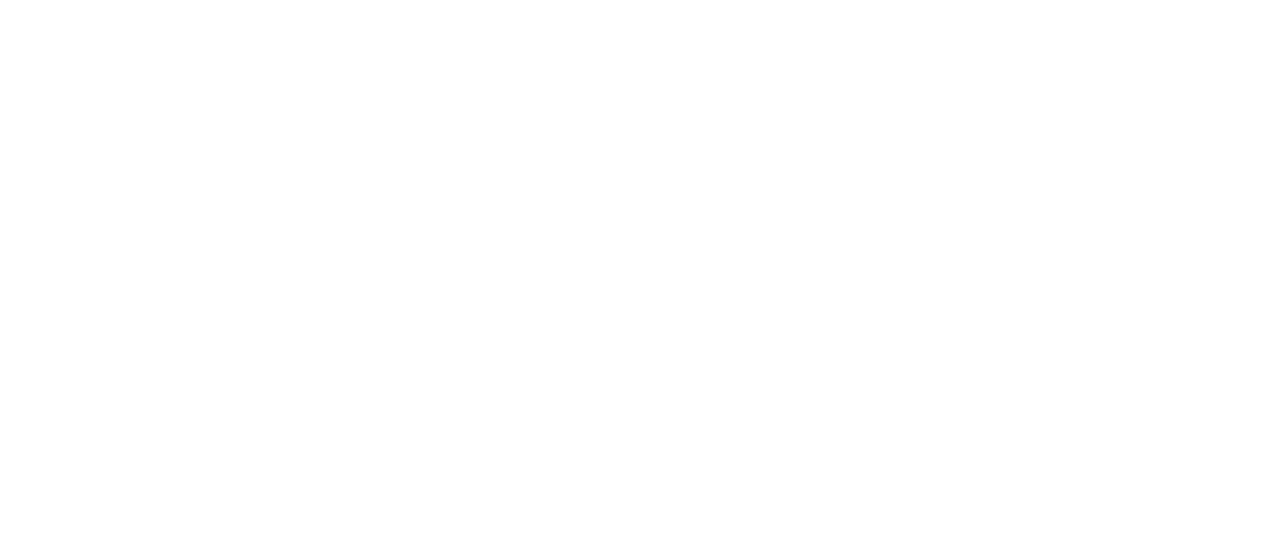
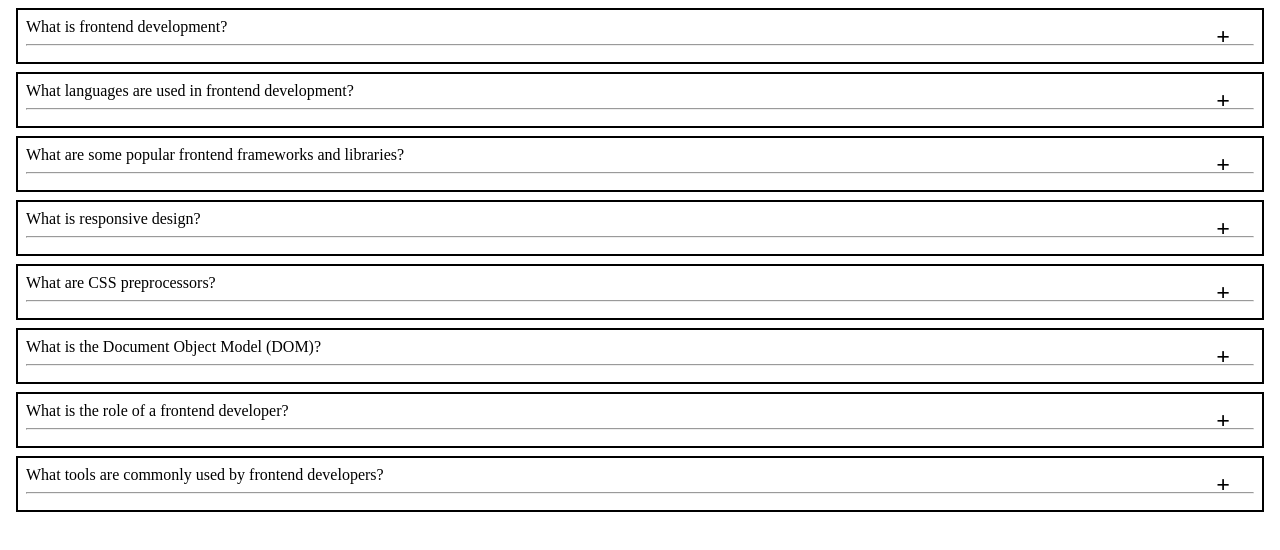
Before and after one commit to aparagrawal/component_store, a React (Vite) app: page /component_store/faq-component in a window 1280 px wide. Before the commit this address had no page. Shown: the top 550 px of the page. Built offline with nearby package versions, Linux system fonts and the light colour scheme.

Commit message:
FAQ component

```diff
--- a/src/App.css
+++ b/src/App.css
@@ -32,11 +32,32 @@
 	position: relative;
 }
 
-span {
+.accordian span {
 	position: absolute;
 	cursor: pointer;
 	right: 2rem;
 	bottom: 2rem;
+}
+
+.qna {
+	border: 2px solid black;
+	margin: 0.5rem;
+	padding: 0.5rem;
+	position: relative;
+}
+
+.qna span {
+	position: absolute;
+	cursor: pointer;
+	right: 2rem;
+	top: 50%;
+	transform: translateY(-50%);
+	font-size: 1.5rem;
+	font-weight: bold;
+}
+
+.qna hr {
+	margin: 0.5rem 0;
 }
 
 .container-file {
--- a/src/App.tsx
+++ b/src/App.tsx
@@ -26,6 +26,8 @@
 import CommentBox from "./components/NestedComponent/CommentBox";
 import commentsData from "./NestedData.json";
 import TicTacToe from "./components/TicTacToe/Tictactoe";
+import FAQ from "./components/FAQComponent/FAQ";
+import data from "./components/FAQComponent/faqData.json";
 type Comment = {
 	id: number;
 	value: string;
@@ -181,6 +183,7 @@
 				<Route path="todo-list" element={<TodoList />} />
 				<Route path="search-bar" element={<SearchBar />} />
 				<Route path="tic-tac-toe" element={<TicTacToe />} />
+				<Route path="faq-component" element={<FAQ data={data} />} />
 				<Route
 					path="nested-component"
 					element={
--- /dev/null
+++ b/src/components/FAQComponent/FAQ.tsx
@@ -0,0 +1,31 @@
+import React, { useState } from "react";
+import Qna from "./Qna";
+
+function FAQ({ data }: { data: any }) {
+	const [showIndex, setShowIndex] = useState(-1);
+
+	const handleQna = (index: number) => {
+		setShowIndex((prevIndex) => {
+			if (prevIndex === index) {
+				return -1;
+			}
+			return index;
+		});
+	};
+
+	return (
+		<div>
+			{data.faqs.map((item: any, index: number) => {
+				return (
+					<Qna
+						qna={item}
+						showAns={index === showIndex}
+						handleQna={() => handleQna(index)}
+					/>
+				);
+			})}
+		</div>
+	);
+}
+
+export default FAQ;
--- /dev/null
+++ b/src/components/FAQComponent/Qna.tsx
@@ -0,0 +1,23 @@
+import React from "react";
+
+function Qna({
+	qna,
+	showAns,
+	handleQna,
+}: {
+	qna: any;
+	showAns: any;
+	handleQna: any;
+}) {
+	return (
+		<div className="qna">
+			{qna.question}
+
+			<span onClick={handleQna}>{showAns ? "-" : "+"}</span>
+			<hr />
+			{showAns && qna.answer}
+		</div>
+	);
+}
+
+export default Qna;
--- /dev/null
+++ b/src/components/FAQComponent/faqData.json
@@ -0,0 +1,36 @@
+{
+	"faqs": [
+		{
+			"question": "What is frontend development?",
+			"answer": "Frontend development refers to the process of building the user interface and user experience of a website or web application."
+		},
+		{
+			"question": "What languages are used in frontend development?",
+			"answer": "The primary languages used in frontend development are HTML, CSS, and JavaScript."
+		},
+		{
+			"question": "What are some popular frontend frameworks and libraries?",
+			"answer": "Some popular frontend frameworks and libraries include React, Angular, Vue.js, and Svelte."
+		},
+		{
+			"question": "What is responsive design?",
+			"answer": "Responsive design is an approach to web design that makes web pages render well on a variety of devices and screen sizes."
+		},
+		{
+			"question": "What are CSS preprocessors?",
+			"answer": "CSS preprocessors are scripting languages that extend CSS and compile it into regular CSS. Examples include Sass, LESS, and Stylus."
+		},
+		{
+			"question": "What is the Document Object Model (DOM)?",
+			"answer": "The Document Object Model (DOM) is a programming interface for web documents that represents the page so that programs can change the document structure, style, and content."
+		},
+		{
+			"question": "What is the role of a frontend developer?",
+			"answer": "A frontend developer is responsible for implementing visual elements that users see and interact with in a web application."
+		},
+		{
+			"question": "What tools are commonly used by frontend developers?",
+			"answer": "Frontend developers commonly use a variety of tools including code editors (like VS Code), version control (like Git), build tools (like Webpack), and browser developer tools."
+		}
+	]
+}
--- a/src/components/Home.tsx
+++ b/src/components/Home.tsx
@@ -131,6 +131,12 @@
 					>
 						Tic Tac Toe
 					</button>
+					<button
+						onClick={() => navigate("/faq-component")}
+						className="btn-class"
+					>
+						FAQ component
+					</button>
 				</div>
 			</div>
 		</div>
```
